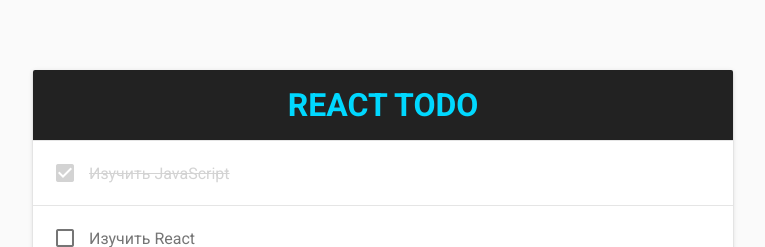
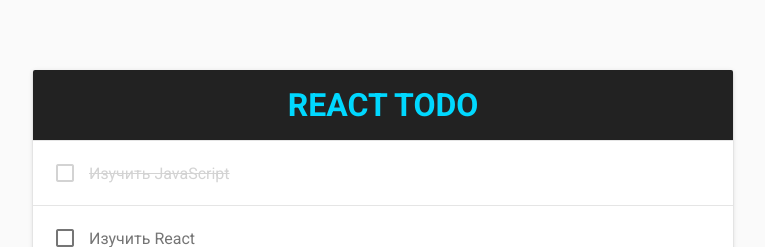
Before and after one commit to Elshad98/react-todo, a React app: page / in a window 1280 px wide. Shown: the top 247 px of the page, without its empty margins (257-1022 px from the left). Built offline with nearby package versions, Linux system fonts and the light colour scheme.

Commit message:
Added Checkbox class

```diff
--- a/src/components/Checkbox.js
+++ b/src/components/Checkbox.js
@@ -1,16 +1,22 @@
-import React from 'react';
+import React, {Component} from 'react';
 import PropTypes from 'prop-types';
 
-const Checkbox = function(props){
-	return (
-		<button className="checkbox icon">
-			<i className="material-icons">{props.checked ? 'check_box' : 'check_box_outline_blank'}</i>
-		</button>
-	);
+class Checkbox extends React.Component{
+	constructor(){
+		super();
+
+		this.state = {
+			checked : false
+		};
+	}
+
+	render(){
+		return (
+			<button className="checkbox icon">
+				<i className="material-icons">{this.state.checked ? 'check_box' : 'check_box_outline_blank'}</i>
+			</button>
+		);
+	};
 }
 
-Checkbox.propTypes = {
-	checked: PropTypes.bool.isRequired
-};
-
 export default Checkbox;
--- a/src/components/Todo.js
+++ b/src/components/Todo.js
@@ -6,11 +6,11 @@ import Button from './Button.js';
 const Todo = function(props){
 	return (
 		<div className={`todo${props.completed ? ' completed' : ''}`}>
-			<Checkbox checked={props.completed} />
+			<Checkbox />
 
 			<span className="todo-title">{props.title}</span>
 
-			<Button className={"delete icon"} icon={"delet"} />
+			<Button className={"delete icon"} icon={"delete"} />
 		</div>
 	);
 };
```
